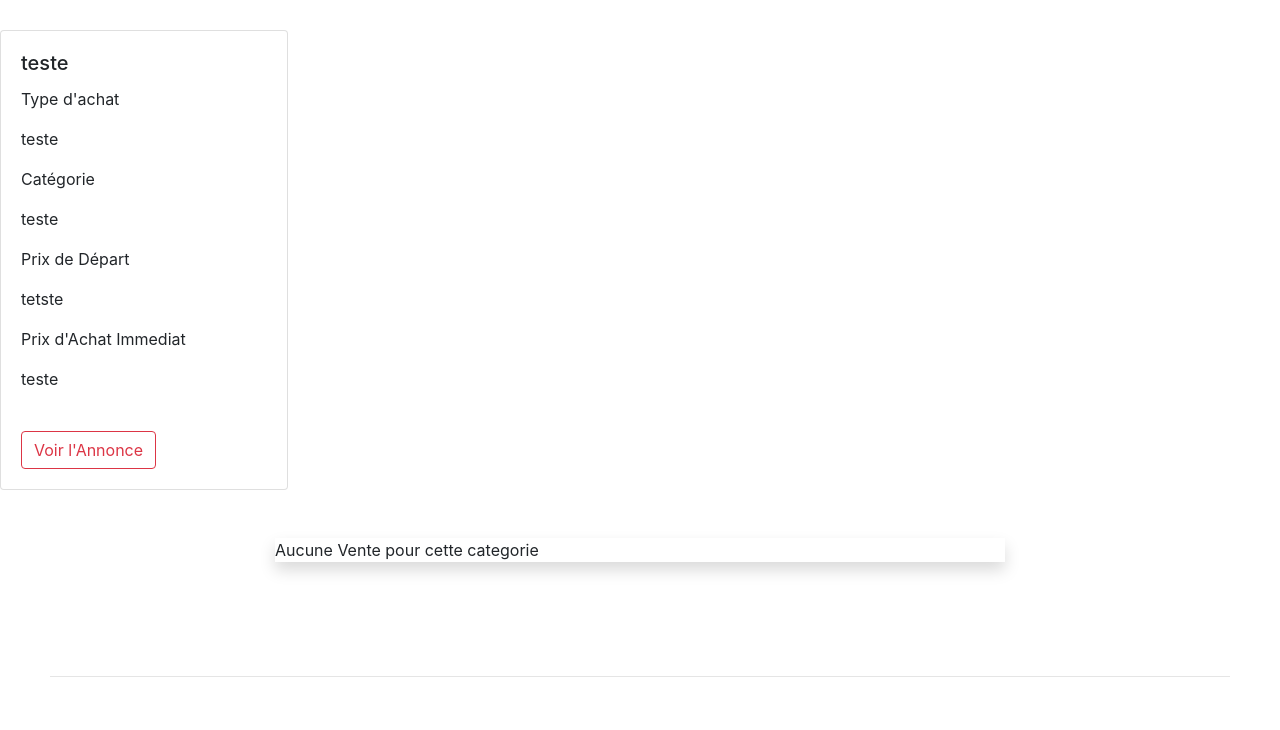
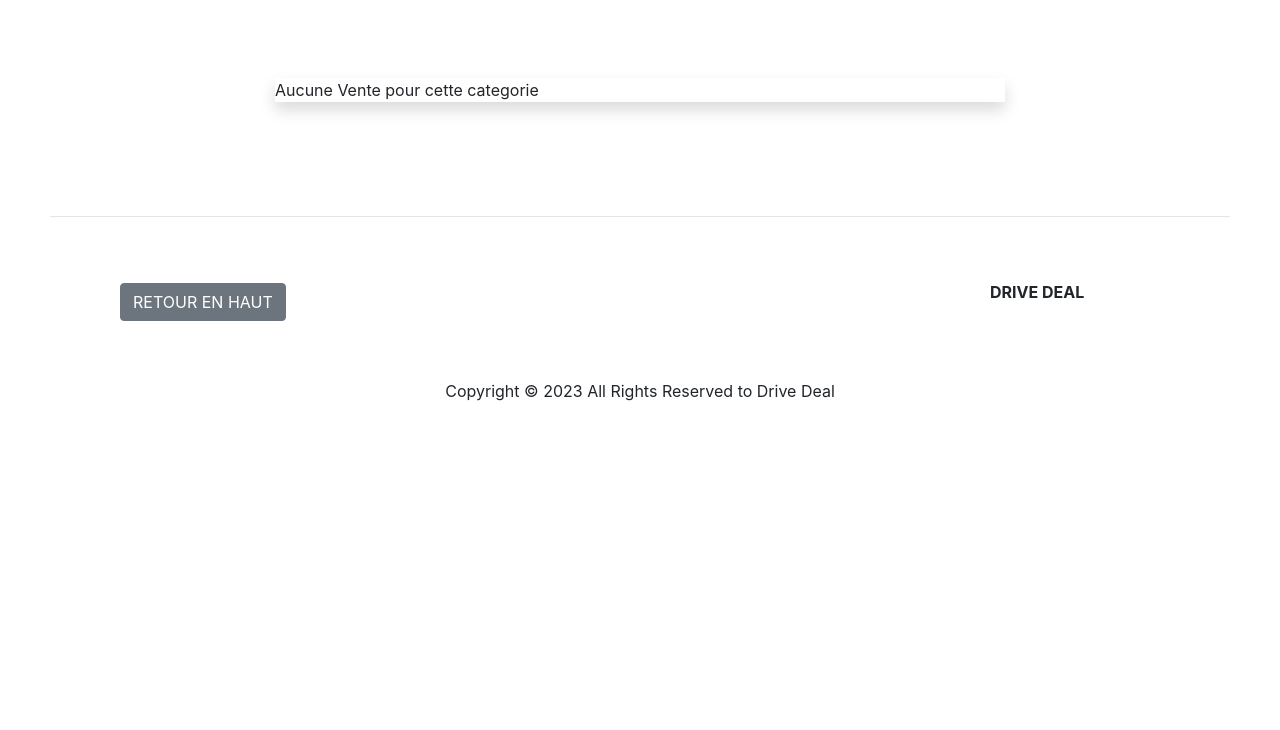
Before and after one commit to doyvde/projet-piscine2023, a PHP site: page /projet-piscine2023/tout.php in a window 1280 px wide. Shown: the part 332-1062 px from the top of the page. After the commit the page ends 733 px from the top, so only its background shows below. Run offline with PHP 8.4, Linux system fonts and the light colour scheme; the visitor is signed in with stand-in values (Sample User, id 1); data that the repository does not hold is empty; some libraries are stand-ins or nearby versions.

Commit message:
offre+carprod_propre

```diff
--- a/tout.php
+++ b/tout.php
@@ -131,7 +131,7 @@ if ($_SESSION['Type'] == "" || $_SESSION['Id'] == "") {
 
     </div>
   </section>
-  <div class="card"  style="width: 18rem">
+ <!-- <div class="card"  style="width: 18rem">
     <img src="" class="card-img-top" width="50%">
     <div class="card-body" ">
 	<div class=" label-group fixed">
@@ -160,7 +160,7 @@ if ($_SESSION['Type'] == "" || $_SESSION['Id'] == "") {
     <br>
     <a href="viewproduit.php" class="btn btn-outline-danger align-self-center"> Voir l'Annonce </a>
   </div>
-  </div>
+  </div>*/-->
   <div class="container py-5">
 
     <div class="row">
```
